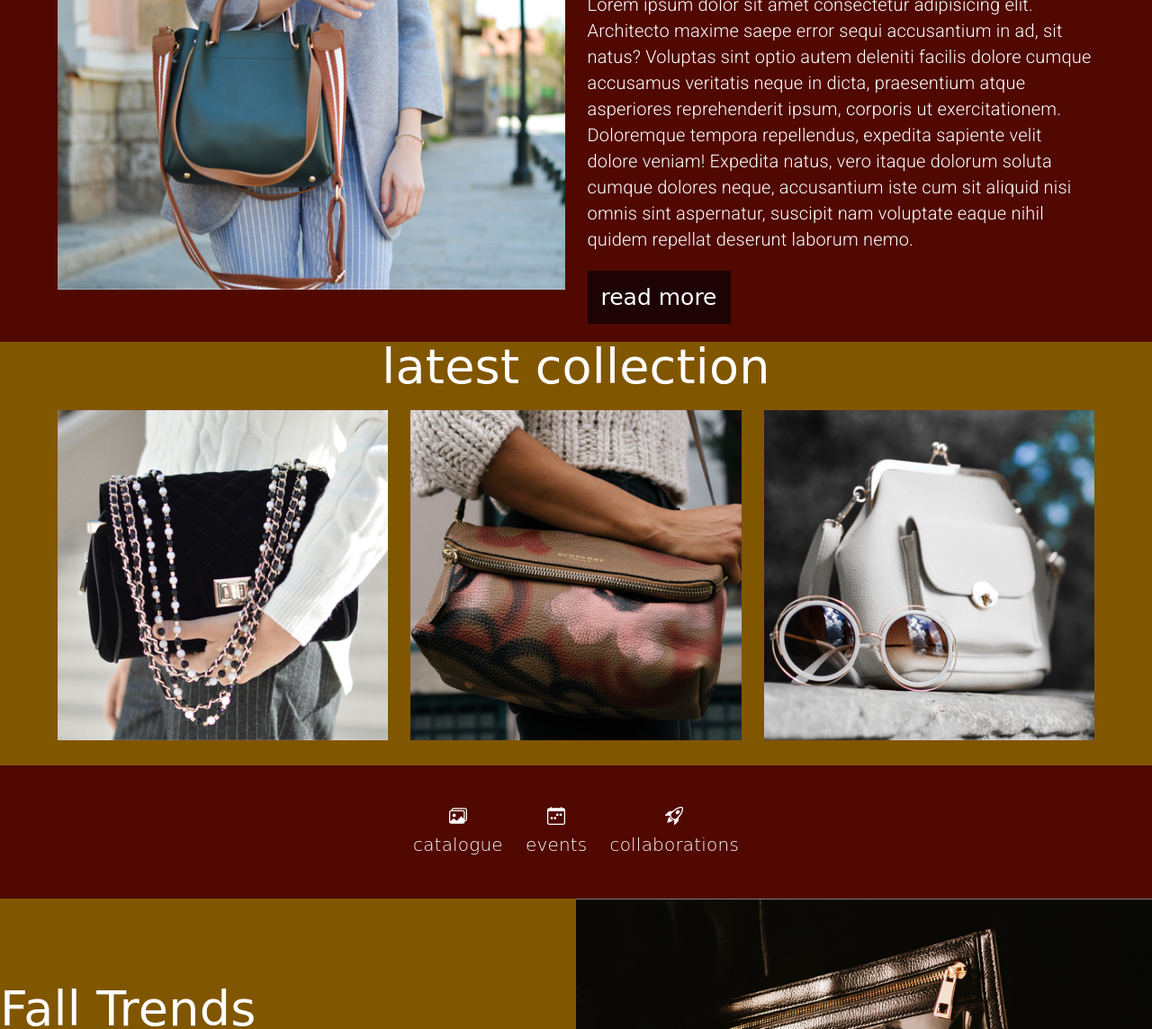
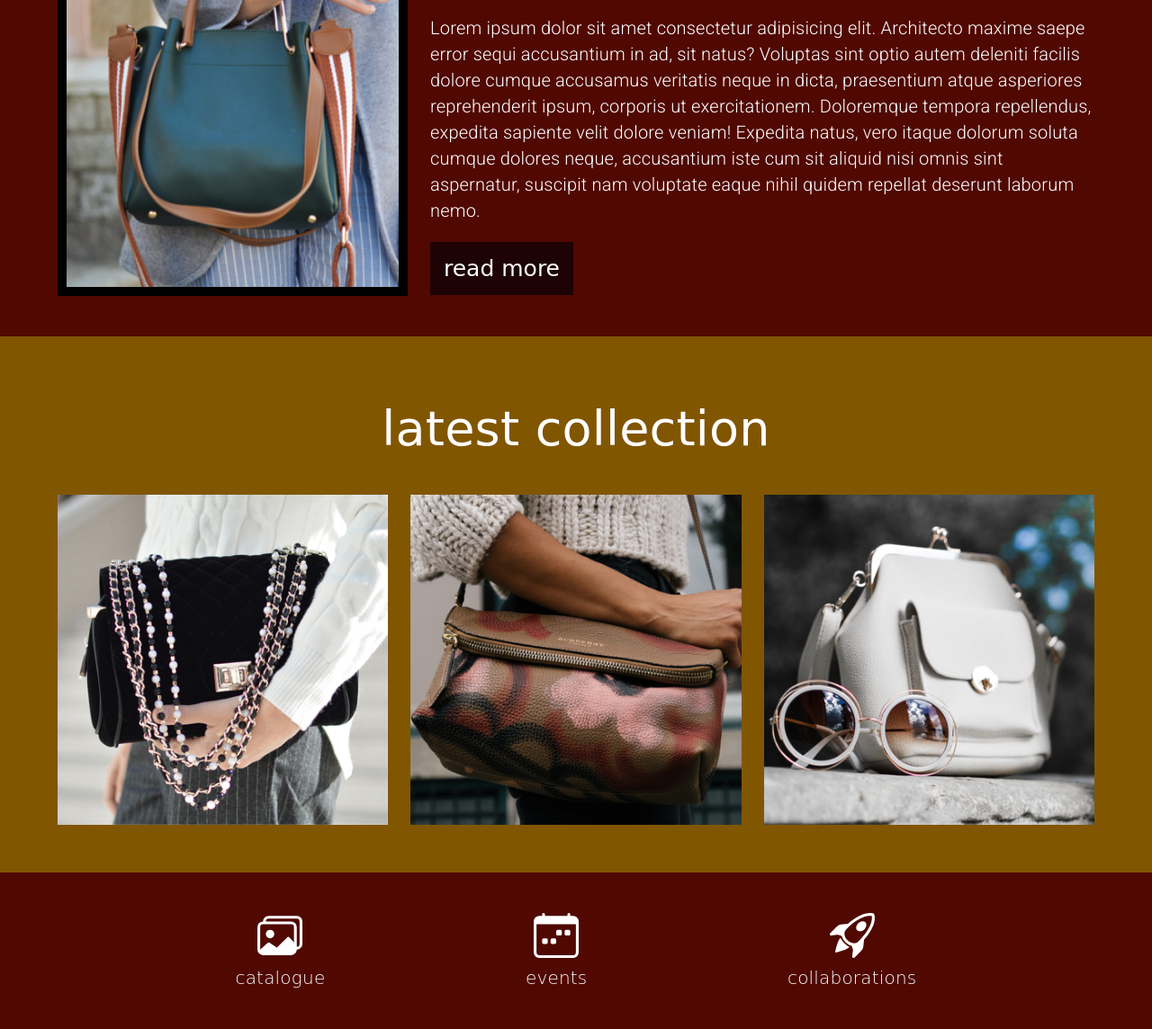
Before and after one commit to johnmal-dev/juno-assignment1, a plain HTML site: page index.html in a window 1280 px wide. Shown: the part 764-1908 px from the top of the page at 90% size. Drawn offline with Linux system fonts and the light colour scheme; a web font is replaced by a local one.

Commit message:
update layout spacing

```diff
--- a/index.html
+++ b/index.html
@@ -203,8 +203,8 @@
             <div class="icon-container">
               <svg
                 xmlns="http://www.w3.org/2000/svg"
-                width="20"
-                height="20"
+                width="50"
+                height="50"
                 fill="currentColor"
                 class="bi bi-images"
                 viewBox="0 0 16 16"
@@ -221,8 +221,8 @@
             <div class="icon-container">
               <svg
                 xmlns="http://www.w3.org/2000/svg"
-                width="20"
-                height="20"
+                width="50"
+                height="50"
                 fill="currentColor"
                 class="bi bi-calendar-week"
                 viewBox="0 0 16 16"
@@ -241,8 +241,8 @@
             <div class="icon-container">
               <svg
                 xmlns="http://www.w3.org/2000/svg"
-                width="20"
-                height="20"
+                width="50"
+                height="50"
                 fill="currentColor"
                 class="bi bi-rocket-takeoff"
                 viewBox="0 0 16 16"
--- a/styles/sass/partials/_cta.scss
+++ b/styles/sass/partials/_cta.scss
@@ -11,13 +11,19 @@
 
     .img-container {
       flex: 1;
+      aspect-ratio: 1;
+      overflow: hidden;
+      border: 10px solid black;
       img {
         height: 100%;
+        object-fit: cover;
+        object-position: -25px 20px;
+        transform: scale(1.3);
       }
     }
 
     .text-container {
-      flex: 1;
+      flex: 2;
       height: 100%;
     }
   }
@@ -28,6 +34,14 @@
     flex-direction: column;
     text-align: center;
 
+    .img-container {
+      aspect-ratio: revert;
+      img {
+        object-position: 30px 10px;
+        transform: scale(1.5)
+      }
+    }
+
     p {
       text-align: left;
     }
--- a/styles/sass/partials/_gallery.scss
+++ b/styles/sass/partials/_gallery.scss
@@ -1,7 +1,13 @@
 .gallery {
   text-align: center;
+  h2 {
+    padding-top: 50px;
+    padding-bottom: 25px;
+  }
   ul {
     display: flex;
     gap: 25px;
   }
 }
+
+@
--- a/styles/sass/partials/_globals.scss
+++ b/styles/sass/partials/_globals.scss
@@ -52,3 +52,8 @@ body {
   line-height: 2.9rem;
   letter-spacing: 0.02rem;
 }
+
+section {
+  padding-top: 25px;
+  padding-bottom: 25px;
+}
--- a/styles/sass/partials/_links.scss
+++ b/styles/sass/partials/_links.scss
@@ -8,7 +8,7 @@
   ul {
     display: flex;
     gap: 25px;
-    justify-content: center;
+    justify-content: space-evenly;
 
     li {
       text-align: center;
@@ -23,6 +23,7 @@
 @media (max-width: 768px) {
   .links ul {
     flex-direction: column;
+    gap: 25px;
   }
 }
 
--- a/styles/sass/partials/_trends.scss
+++ b/styles/sass/partials/_trends.scss
@@ -1,4 +1,6 @@
 .trends {
+  padding-top: 0;
+  padding-bottom: 0;
   max-width: 1400px;
   margin: 0 auto;
   .trend {
```
Also changed, not shown: styles/styles.css.
